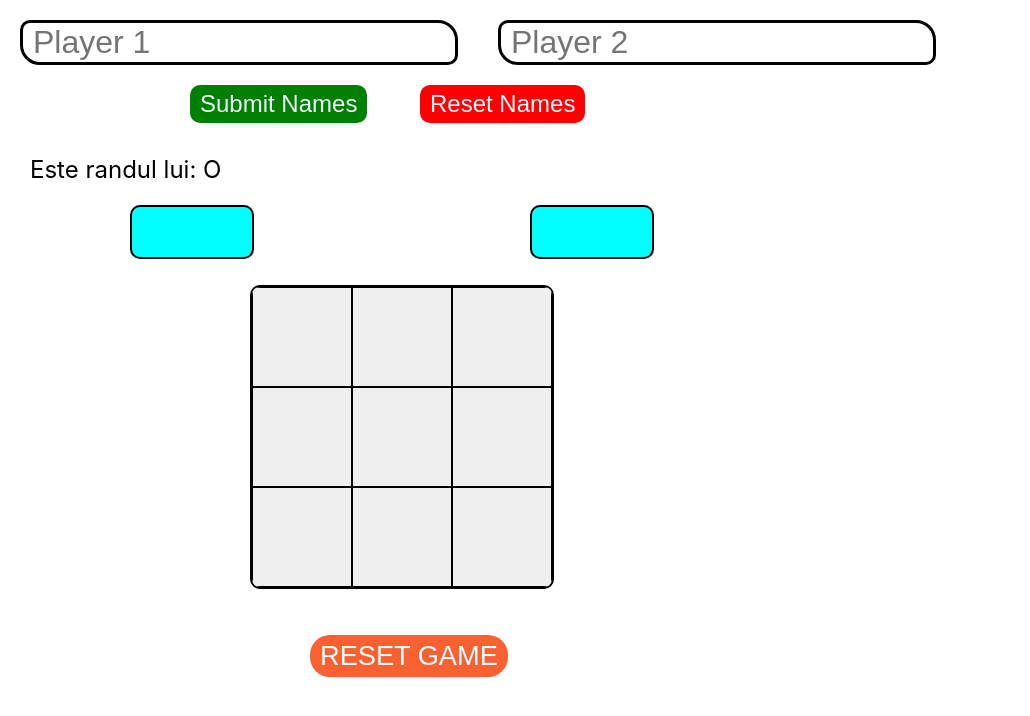
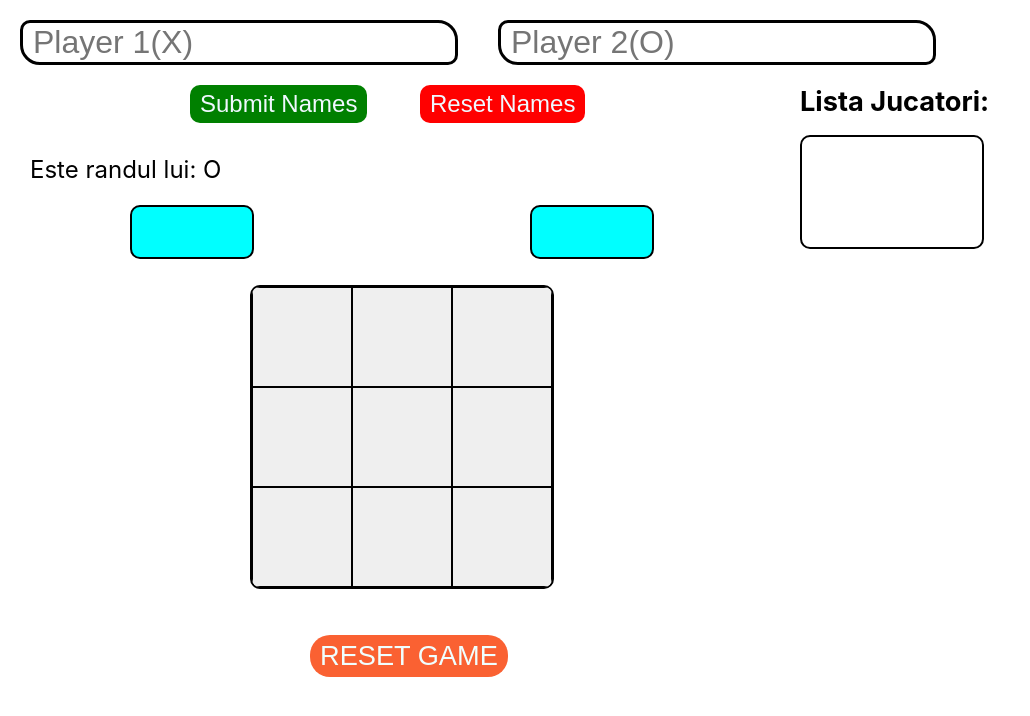
Before and after one commit to ChiracAndrei/Tic-Tac-Toe, a React (Create React App) app: page / in a window 1280 px wide. Shown: the top 716 px of the page, without its empty margins (0-1030 px from the left). Built offline with nearby package versions, Linux system fonts and the light colour scheme.

Commit message:
style and on refresh names chosen from the list remain in the h1

```diff
--- a/src/Names.js
+++ b/src/Names.js
@@ -10,12 +10,6 @@ export default function Names() {
         const savedNames = localStorage.getItem('namesList');
         return savedNames ? JSON.parse(savedNames) : [];
     });
-    useEffect(() => {
-        localStorage.setItem('namesList', JSON.stringify(namesList));
-    }, [namesList]);
-
-
-
     const [savedValue1, setSavedValue1] = useState(() => {
         return localStorage.getItem('Name1') || '';
     });
@@ -23,6 +17,20 @@ export default function Names() {
     const [savedValue2, setSavedValue2] = useState(() => {
         return localStorage.getItem('Name2') || '';
     });
+    useEffect(() => {
+        localStorage.setItem('namesList', JSON.stringify(namesList));
+    }, [namesList]);
+
+    useEffect(() => {
+        localStorage.setItem('Name1', savedValue1);
+    }, [savedValue1]);
+
+    useEffect(() => {
+        localStorage.setItem('Name2', savedValue2);
+    }, [savedValue2]);
+
+
+
 
     const handleInputChange1 = (event) => {
         setInputValue1(event.target.value);
@@ -76,7 +84,7 @@ export default function Names() {
         } else if (savedValue2 === '') {
             setSavedValue2(item.name);
         } else {
-            alert('Both names are already set. Reset one to update.');
+            alert('Ambele nume sunt setate. Apasa reset si poti alege altele');
         }
 
     }
@@ -89,7 +97,7 @@ export default function Names() {
                     type="text"
                     id='input1'
                     name='username1'
-                    placeholder='Player 1'
+                    placeholder='Player 1(X)'
                     value={inputValue1}
                     onChange={handleInputChange1}
                 />
@@ -98,7 +106,7 @@ export default function Names() {
                     type="text"
                     id='input2'
                     name='username2'
-                    placeholder='Player 2'
+                    placeholder='Player 2(O)'
                     value={inputValue2}
                     onChange={handleInputChange2}
                 />
@@ -120,7 +128,7 @@ export default function Names() {
                 <h1 id='player1'>{savedValue1}</h1>
                 <h1 id='player2'>{savedValue2}</h1>
 
-
+                <h4 id='listHeader'>Lista Jucatori:</h4>
                 <ul id='listNames'>
 
                     {namesList.map((item, index) => (
--- a/src/names.css
+++ b/src/names.css
@@ -80,10 +80,27 @@
 #listNames {
     position: absolute;
     margin-left: 800px;
-
+    margin-top: 50px;
+    font-size: 1.5em;
+    list-style-type: circle;
+    border: 2px solid black;
+    min-width: 140px;
+    border-radius: 10px;
+    min-height: 100px;
+    padding-top: 10px;
 }
 
-.selected {
-    background-color: yellow;
+#listHeader {
+    position: absolute;
+    margin-left: 800px;
+    margin-top: 0px;
+    font-size: 1.7em;
+}
 
+#listNames li {
+    cursor: pointer;
 }
+
+#listNames li:hover {
+    color: blueviolet;
+}
```
